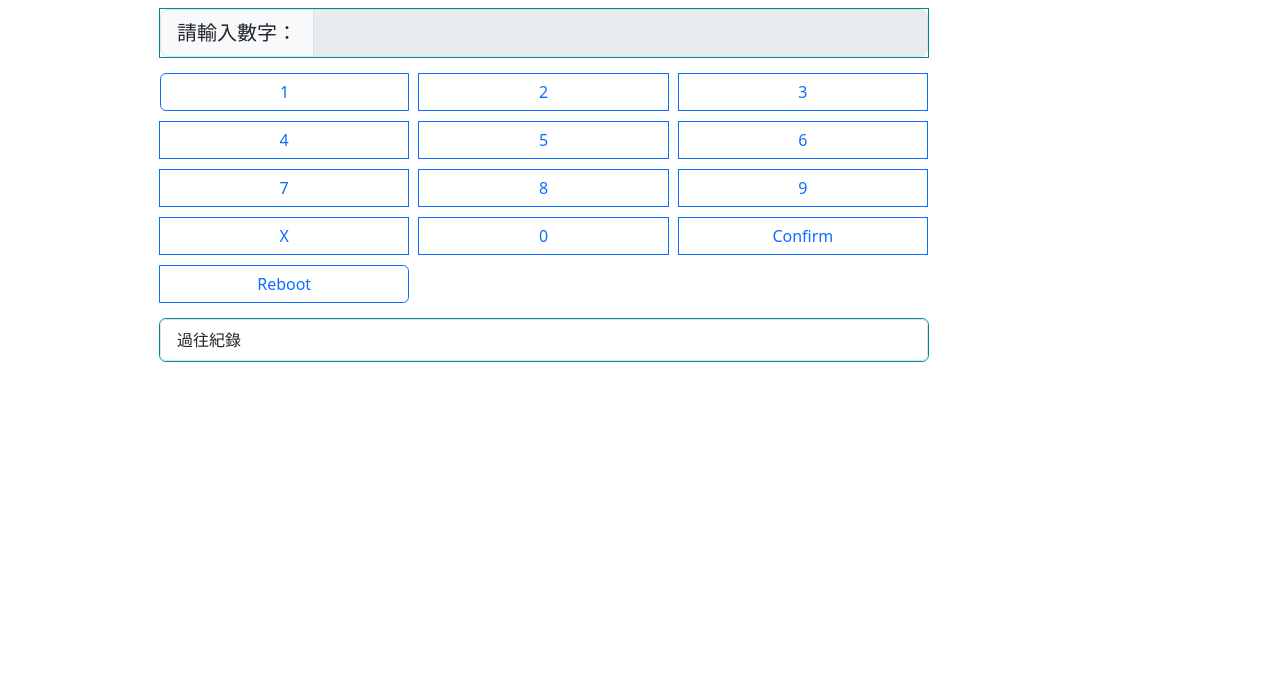
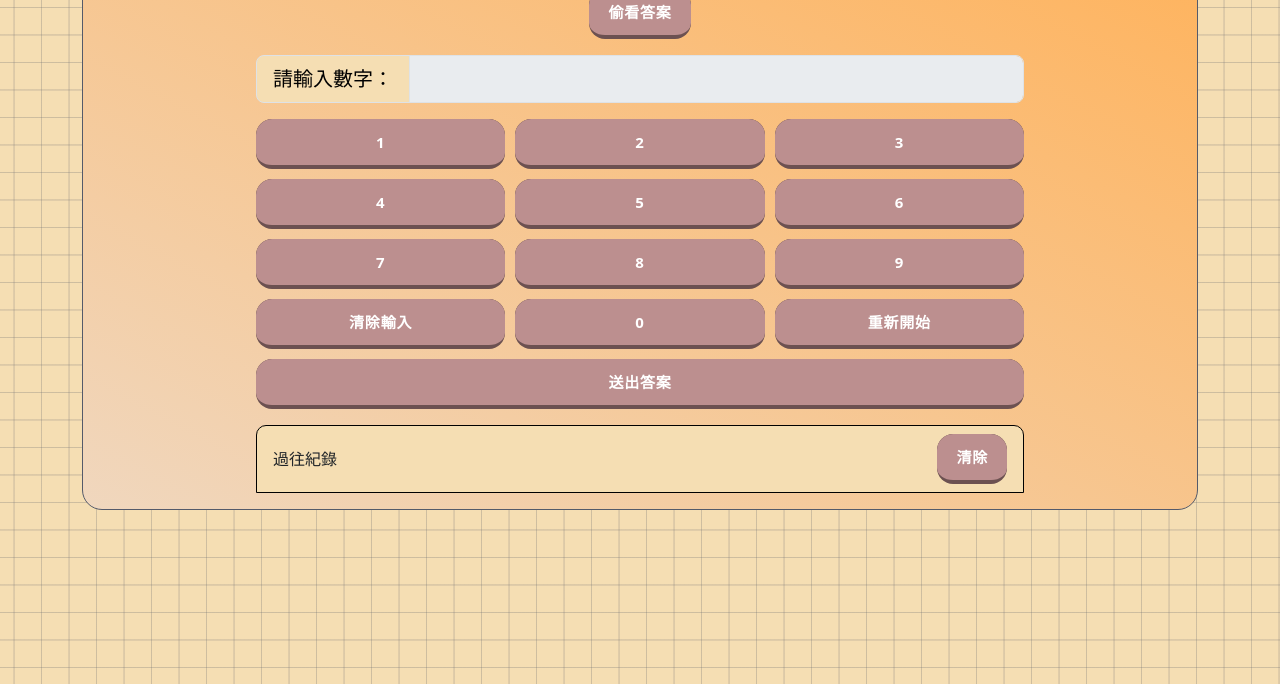
Before and after one commit to Shengist/Shengist.github.io, a plain HTML site: page 2024.12.30/Andy_homework1_ab.html in a window 1280 px wide. Shown: the part 116-800 px from the top of the page. Drawn offline with nearby package versions, Linux system fonts and the light colour scheme.

Commit message:
20240107
幾Ａ幾Ｂ優化

```diff
--- a/2024.12.30/Andy_homework1_ab.html
+++ b/2024.12.30/Andy_homework1_ab.html
@@ -11,46 +11,202 @@
       crossorigin="anonymous"
     />
     <style>
+      /* From Uiverse.io by cssbuttons-io */
+      button {
+        appearance: button;
+        background-color: rgb(108, 81, 81);
+        border: solid transparent;
+        border-radius: 16px;
+        border-width: 0 0 4px;
+        box-sizing: border-box;
+        color: #ffffff;
+        cursor: pointer;
+        display: inline-block;
+        font-size: 15px;
+        font-weight: 700;
+        letter-spacing: 0.8px;
+        line-height: 20px;
+        margin: 0;
+        outline: none;
+        overflow: visible;
+        padding: 13px 19px;
+        text-align: center;
+        text-transform: uppercase;
+        touch-action: manipulation;
+        transform: translateZ(0);
+        transition: filter 0.2s;
+        user-select: none;
+        -webkit-user-select: none;
+        vertical-align: middle;
+        white-space: nowrap;
+      }
+
+      button:after {
+        background-clip: padding-box;
+        background-color: rosybrown;
+        border: solid transparent;
+        border-radius: 16px;
+        border-width: 0 0 4px;
+        bottom: -4px;
+        content: "";
+        left: 0;
+        position: absolute;
+        right: 0;
+        top: 0;
+        z-index: -1;
+      }
+
+      button:main,
+      button:focus {
+        user-select: auto;
+      }
+
+      button:hover:not(:disabled) {
+        filter: brightness(1.1);
+      }
+
+      button:disabled {
+        cursor: auto;
+      }
+
+      button:active:after {
+        border-width: 0 0 0px;
+      }
+
+      button:active {
+        padding-bottom: 10px;
+      }
+
+      .card {
+        margin-top: 2rem;
+        max-width: 100%;
+        background-color: rgb(7 16 45);
+        background: linear-gradient(
+          to top right,
+          rgb(240, 215, 190),
+          rgb(255, 178, 90)
+        );
+        background: -webkit-linear-gradient(
+          to top right,
+          rgb(7 16 45),
+          rgb(58 60 84)
+        );
+        display: flex;
+        flex-direction: column;
+        align-items: center;
+        border-radius: 20px;
+        border: 1px solid rgb(84 90 106);
+        margin-bottom: 2rem;
+      }
+
+      .container {
+        width: 100%;
+        height: 100%;
+        --color: rgba(114, 114, 114, 0.3);
+        background-color: wheat;
+        background-image: linear-gradient(
+            0deg,
+            transparent 24%,
+            var(--color) 25%,
+            var(--color) 26%,
+            transparent 27%,
+            transparent 74%,
+            var(--color) 75%,
+            var(--color) 76%,
+            transparent 77%,
+            transparent
+          ),
+          linear-gradient(
+            90deg,
+            transparent 24%,
+            var(--color) 25%,
+            var(--color) 26%,
+            transparent 27%,
+            transparent 74%,
+            var(--color) 75%,
+            var(--color) 76%,
+            transparent 77%,
+            transparent
+          );
+        background-size: 55px 55px;
+      }
       .btn-group {
         display: grid;
         grid-template-columns: repeat(3, 1fr);
         gap: 10px;
         width: 60vw;
-        margin: 1rem 10rem 1rem 10rem;
+        margin: 1rem;
         border-radius: 0;
       }
-      .form-check {
-        margin: 5rem 10rem 1rem 10rem;
+      .btn-group button:last-child {
+        grid-column: 1 / 4;
       }
-      .form-check label {
-        font-size: larger;
+      .form-title {
+        margin-top: 1rem;
       }
       .form-control {
         background-color: wheat;
       }
       .input-group {
-        margin: 0rem 10rem 1rem 10rem;
+        margin: 1rem;
         width: 60vw;
-        outline: 1px solid darkcyan;
+        border-radius: 3px;
+      }
+      .input-group-text {
+        background-color: wheat;
+        border-radius: 5px;
+        color: #000;
       }
       .list-group {
-        margin: 0 10rem 1rem 10rem;
+        margin: 1rem;
         width: 60vw;
-        outline: 1px solid darkcyan;
+        border-radius: 10px;
+      }
+      .list-group-item {
+        display: flex;
+        justify-content: space-between;
+        align-items: center;
+        background-color: wheat;
+        border: 1px solid black;
+      }
+
+      .list-group button:hover:not(:disabled) {
+        filter: brightness(1.1);
+      }
+      .toast-header button:after {
+        background-color: #ffffff;
       }
     </style>
   </head>
-  <body>
-    <div class="form-check">
-      <input
-        class="form-check-input"
-        type="radio"
-        name="scriptSelection"
-        id="flexRadioDefault2"
-        value="Andy_Homework1_ab.js"
-        checked
-      />
-      <label class="form-check-label" for="flexRadioDefault2"> 幾Ａ幾Ｂ </label>
+  <body class="container">
+    <div class="card">
+      <div class="form-title"><h1>幾Ａ幾Ｂ</h1></div>
+      <div>
+        <button type="button" class="" id="liveToastBtn">偷看答案</button>
+
+        <div class="toast-container position-fixed bottom-0 end-0 p-3">
+          <div
+            id="liveToast"
+            class="toast"
+            role="alert"
+            aria-live="assertive"
+            aria-atomic="true"
+          >
+            <div class="toast-header">
+              <strong class="me-auto">答案是</strong>
+              <small></small>
+              <button
+                type="button"
+                class="btn-close"
+                data-bs-dismiss="toast"
+                aria-label="Close"
+              >
+                Ｘ
+              </button>
+            </div>
+            <div class="toast-body"></div>
+          </div>
+        </div>
       </div>
       <div id="app">
         <div class="input-group input-group-lg">
@@ -66,56 +222,33 @@
           />
         </div>
         <div class="btn-group" role="group" aria-label="Basic outlined example">
-        <button type="button" class="btn btn-outline-primary" id="number">
-          1
-        </button>
-        <button type="button" class="btn btn-outline-primary" id="number">
-          2
-        </button>
-        <button type="button" class="btn btn-outline-primary" id="number">
-          3
-        </button>
-        <button type="button" class="btn btn-outline-primary" id="number">
-          4
-        </button>
-        <button type="button" class="btn btn-outline-primary" id="number">
-          5
-        </button>
-        <button type="button" class="btn btn-outline-primary" id="number">
-          6
-        </button>
-        <button type="button" class="btn btn-outline-primary" id="number">
-          7
-        </button>
-        <button type="button" class="btn btn-outline-primary" id="number">
-          8
-        </button>
-        <button type="button" class="btn btn-outline-primary" id="number">
-          9
-        </button>
-        <button type="button" class="btn btn-outline-primary" id="reset">
-          X
-        </button>
-        <button type="button" class="btn btn-outline-primary" id="number">
-          0
-        </button>
-        <button type="button" class="btn btn-outline-primary" id="confirm">
-          Confirm
-        </button>
-        <button type="button" class="btn btn-outline-primary" id="reboot">
-          Reboot
-        </button>
+          <button type="button" class="btn-light" id="number">1</button>
+          <button type="button" class="btn-light" id="number">2</button>
+          <button type="button" class="btn-light" id="number">3</button>
+          <button type="button" class="btn-light" id="number">4</button>
+          <button type="button" class="btn-light" id="number">5</button>
+          <button type="button" class="btn-light" id="number">6</button>
+          <button type="button" class="btn-light" id="number">7</button>
+          <button type="button" class="btn-light" id="number">8</button>
+          <button type="button" class="btn-light" id="number">9</button>
+          <button type="button" class="btn-light" id="reset">清除輸入</button>
+          <button type="button" class="btn-light" id="number">0</button>
+          <button type="button" class="btn-light" id="reboot">重新開始</button>
+          <button type="button" class="btn-light" id="confirm">送出答案</button>
         </div>
-
         <ul class="list-group">
-        <li class="list-group-item">過往紀錄</li>
+          <li class="list-group-item">
+            過往紀錄 <button id="clearResult">清除</button>
+          </li>
+          <div id="resultList"></div>
         </ul>
       </div>
-    <script src="Andy_Homework1_ab.js"></script>
+    </div>
     <script
       src="https://cdn.jsdelivr.net/npm/bootstrap@5.3.3/dist/js/bootstrap.bundle.min.js"
       integrity="sha384-YvpcrYf0tY3lHB60NNkmXc5s9fDVZLESaAA55NDzOxhy9GkcIdslK1eN7N6jIeHz"
       crossorigin="anonymous"
     ></script>
+    <script src="Andy_Homework1_ab.js"></script>
   </body>
 </html>
```
Also changed, not shown: 2024.12.30/Andy_Homework1_ab.js (+64 -42 lines), 1 other file. Lines whose indentation alone changed are shown as unchanged.
